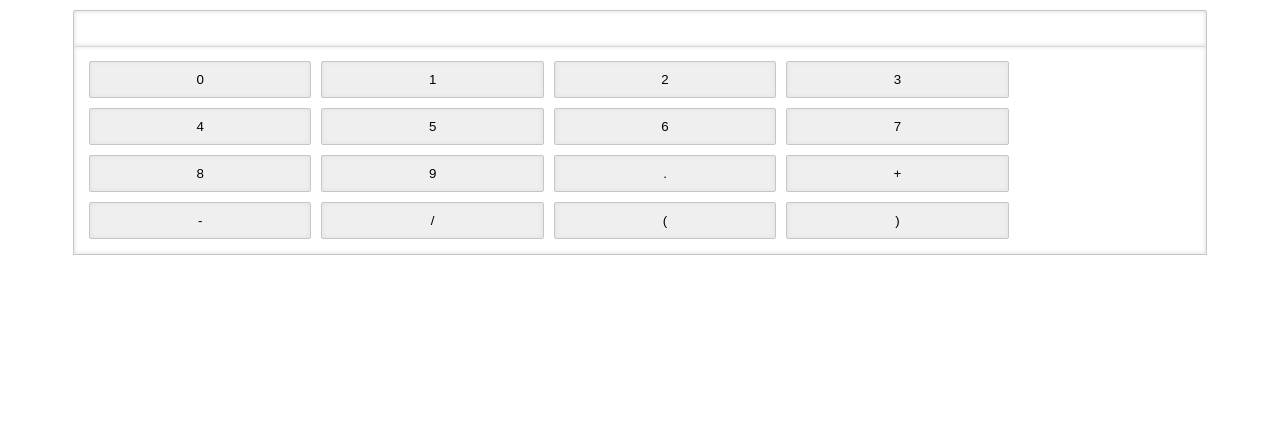
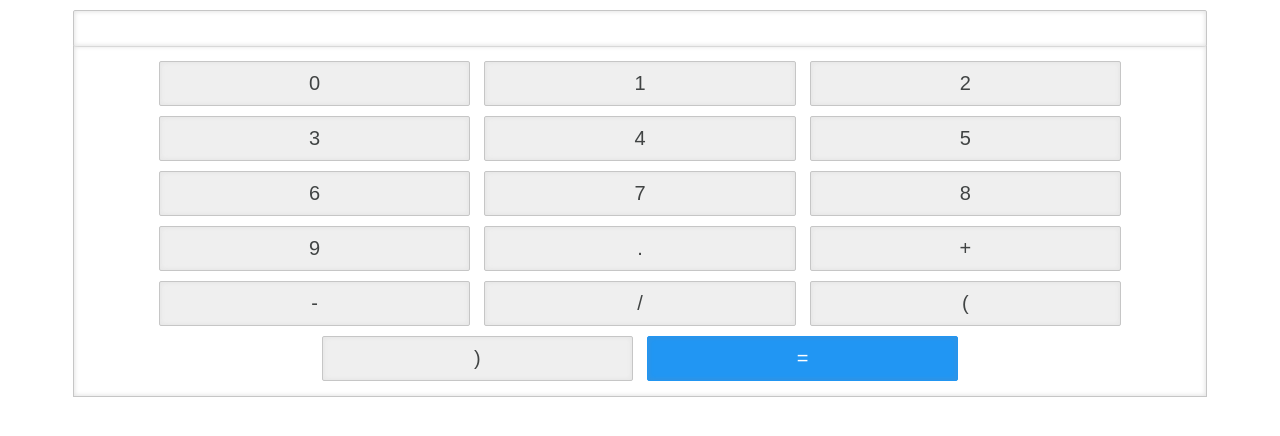
Before and after one commit to THEozmic/jcalculator, a plain HTML site: page index.html in a window 1280 px wide. Drawn offline with Linux system fonts and the light colour scheme.

Commit message:
finished styling

```diff
--- a/css/style.css
+++ b/css/style.css
@@ -3,7 +3,7 @@
     padding: 10px;
 }
 
-input#output {
+#output {
     padding: 10px;
     border: 1px solid #c6c6c6;
     border-radius: 2px;
@@ -15,15 +15,16 @@ input#output {
 }
 
 button.button {
+    color: #414444;
+    font-size: 20px;
     padding: 10px;
-    min-width: 20%;
+    min-width: 28%;
     margin: 5px;
     border: 1px solid #c6c6c6;
     border-radius: 2px;
     box-shadow: inset 0px 0px 4px 1px #e5e5e5;
     cursor: pointer;
     display: inline-block;
-    float: left;
 }
 
 .buttons {padding: 10px;width: 90%;box-sizing: border-box;display: inline-block;border: 1px solid #c6c6c6;border-top: 0;box-shadow: inset 0px 0px 4px 1px #e5e5e5;margin-top: -1px;}
@@ -33,3 +34,11 @@ body, html {
     height: 100%;
     width: 100%;
 }
+
+
+button.button.button-l {
+    background-color: #2196F3;
+    box-shadow: inset 0px 0px 4px 1px #3693de;
+    border-color: #2196f3;
+    color: #fff;
+}
--- a/index.html
+++ b/index.html
@@ -8,7 +8,7 @@
     </head>
     <body>
         <div class="calc">
-            <input type="text" id="output">
+            <input type="text" id="output" readonly="true">
             <div class="buttons">
                 <button class="button" data-value = "0">0</button>
                 <button class="button" data-value = "1">1</button>
@@ -26,6 +26,7 @@
                 <button class="button" data-value = "/">/</button>
                 <button class="button" data-value = "(">(</button>
                 <button class="button" data-value = ")">)</button>
+                <button class="button button-l" data-value = "=">=</button>
             </div>
         </div>
 
```
